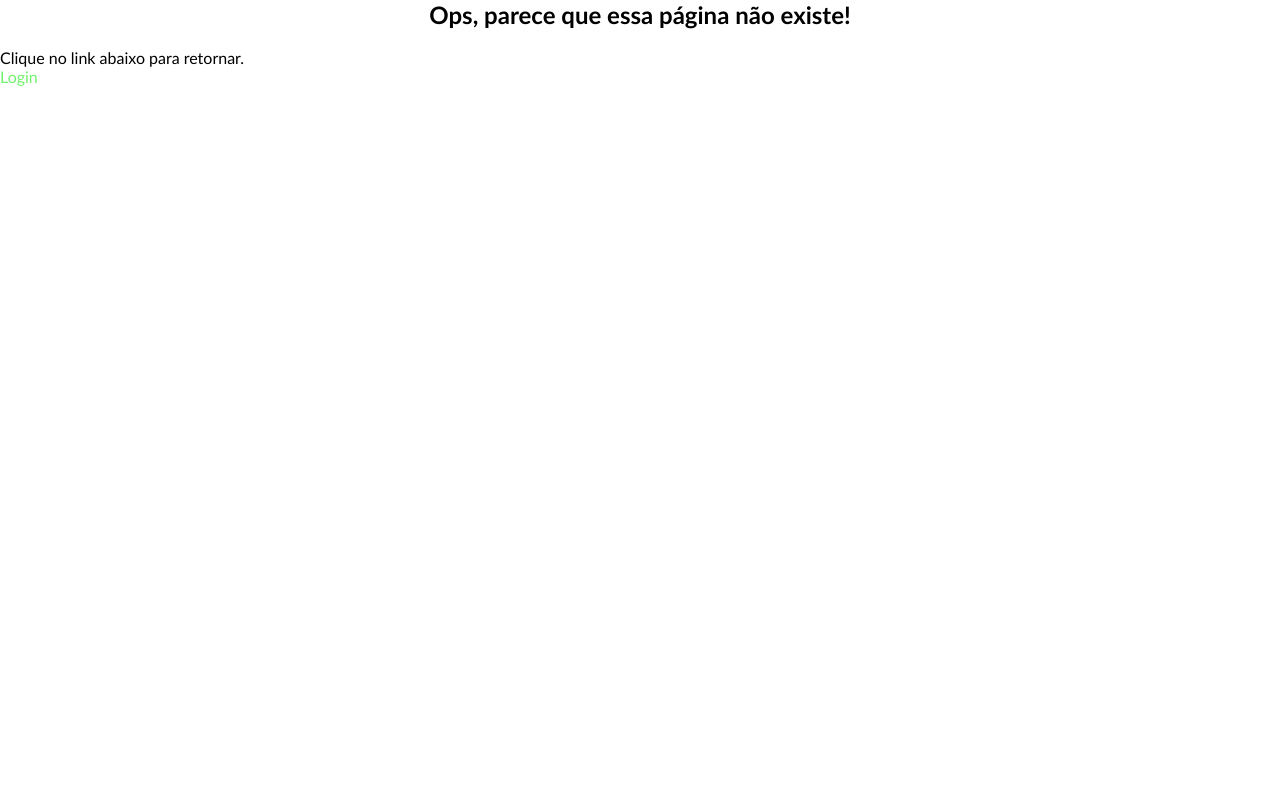
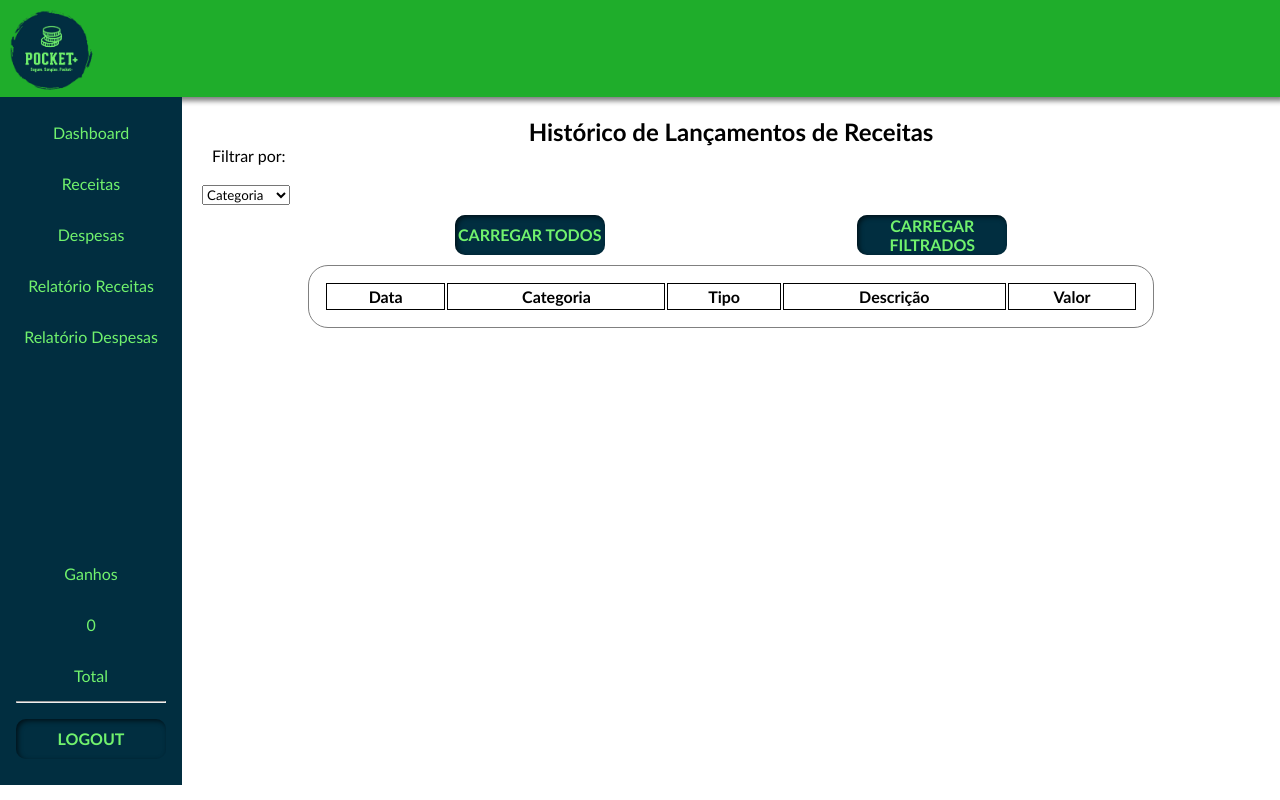
Before and after one commit to marlon-vinicius/PI-PocketPlus, a React (Create React App) app in the folder front-end/pocket-plus/: page /RelatorioReceitas in a window 1280 px wide. Built offline with nearby package versions, Linux system fonts and the light colour scheme; sample sign-in values are in the browser's storage.

Commit message:
separação de páginas de relatórios

```diff
--- a/front-end/pocket-plus/src/components/Sidebar.jsx
+++ b/front-end/pocket-plus/src/components/Sidebar.jsx
@@ -17,14 +17,20 @@ function Sidebar({...props}) {
     <div className="sidebar">
       <nav>
         <ul>
+        <li>
+            <Link to="/Dashboard">Dashboard</Link>
+          </li>
           <li>
             <Link to="/Receita">Receitas</Link>
           </li>
           <li>
-          <Link to="/Despesa">Despesas</Link>
+            <Link to="/Despesa">Despesas</Link>
           </li>
           <li>
-          <Link to="/Relatorio">Relatório</Link>
+            <Link to="/RelatorioReceitas">Relatório Receitas</Link>
+          </li>
+          <li>
+            <Link to="/RelatorioDespesas">Relatório Despesas</Link>
           </li>
         </ul>
       </nav>
--- a/front-end/pocket-plus/src/pages/Relatorio.jsx
+++ b/front-end/pocket-plus/src/pages/RelatorioDespesas.jsx
@@ -4,7 +4,7 @@ import Sidebar from "../components/Sidebar";
 import "../styles/relatorio.css";
 import { toast } from "react-toastify";
 
-function Relatorio() {
+function RelatorioDespesas() {
   const [transacoes, setTransacoes] = useState([]);
   const [valor, setValor] = useState(0);
 
@@ -58,7 +58,7 @@ function Relatorio() {
       <div style={{ display: "flex" }}>
         <Sidebar valor={valor} />
         <div className="pai">
-          <h2>Histórico de Lançamentos</h2>
+          <h2>Histórico de Lançamentos de Despesas</h2>
 
           <div className="pesquisa">
             Filtrar por:
@@ -112,4 +112,4 @@ function Relatorio() {
   );
 }
 
-export default Relatorio;
+export default RelatorioDespesas;
--- /dev/null
+++ b/front-end/pocket-plus/src/pages/RelatorioReceitas.jsx
@@ -0,0 +1,113 @@
+import { useState } from "react";
+import Header from "../components/Header";
+import Sidebar from "../components/Sidebar";
+import "../styles/relatorio.css";
+import { toast } from "react-toastify";
+
+function RelatorioReceitas() {
+  const [transacoes, setTransacoes] = useState([]);
+  const [valor, setValor] = useState(0);
+
+  const carregarTodosLancamentos = async () => {
+    const response = await fetch("http://localhost:5000/transacao/todas", {
+      method: "GET",
+      headers: {
+        "Content-Type": "application/json",
+        authorization: window.sessionStorage.getItem("token"),
+      },
+    });
+
+    if (response.status === 200) {
+      let valorDespesas = 0;
+
+      const retorno = await response.json();
+
+      retorno.map((val) => {
+        return setValor(valorDespesas += val.valor);
+      });
+
+
+      return setTransacoes(retorno);
+    } else {
+      const data = await response.json();
+      toast.warning(`Ops, tivemos um problema: ${data.error}`);
+    }
+  };
+
+  const carregarFiltrados = async () => {
+    const response = await fetch("http://localhost:5000/transacao/filtradas", {
+      method: "GET",
+      headers: {
+        "Content-Type": "application/json",
+        authorization: window.sessionStorage.getItem("token"),
+      },
+    });
+
+    if (response.status === 200) {
+      const retorno = await response.json();
+      return setTransacoes(retorno);
+    } else {
+      const data = await response.json();
+      toast.warning(`Ops, tivemos um problema: ${data.error}`);
+    }
+  };
+
+  return (
+    <>
+      <Header />
+      <div style={{ display: "flex" }}>
+        <Sidebar valor={valor} />
+        <div className="pai">
+          <h2>Histórico de Lançamentos de Receitas</h2>
+
+          <div className="pesquisa">
+            Filtrar por:
+            <br />
+            <br />
+            <select>
+              <option value="">Categoria</option>
+              <option value="Pagamento">Pagamento</option>
+              <option value="Quinzena">Quinzena</option>
+              <option value="Outros">Outros</option>
+            </select>
+          </div>
+          <div className="botoes">
+            <button onClick={carregarTodosLancamentos}>Carregar Todos</button>
+            <button onClick={carregarFiltrados}>Carregar Filtrados</button>
+          </div>
+
+          <div className="painel">
+            <div>
+              <table>
+                <tr>
+                  <th>Data</th>
+                  <th>Categoria</th>
+                  <th>Tipo</th>
+                  <th>Descrição</th>
+                  <th>Valor</th>
+                </tr>
+                {transacoes.map((item, index) => (
+                  <tr key={index}>
+                    <td>
+                      {item.data.substring(8, 10) +
+                        "/" +
+                        item.data.substring(5, 7) +
+                        "/" +
+                        item.data.substring(0, 4)}
+                    </td>
+                    <td>{item.categoria}</td>
+                    <td>{item.tipo}</td>
+                    <td>{item.descricao}</td>
+                    <td>{"R$ " + item.valor}</td>
+                  </tr>
+                ))}
+              </table>
+            </div>
+          </div>
+        </div>
+      </div>
+    </>
+  );
+}
+
+export default RelatorioReceitas;
--- a/front-end/pocket-plus/src/routes.js
+++ b/front-end/pocket-plus/src/routes.js
@@ -5,7 +5,8 @@ import PrivateRoutes from "./guard/guard.jsx";
 import Login from "./pages/Login";
 import Cadastro from "./pages/Cadastro";
 import Despesa from "./pages/Despesa";
-import Relatorio from "./pages/Relatorio";
+import RelatorioDespesas from "./pages/RelatorioDespesas";
+import RelatorioReceitas from "./pages/RelatorioReceitas";
 import Dashboard from "./pages/Dashboard.jsx";
 import Receita from './pages/Receita.jsx'
 import Error from "./pages/Error";
@@ -19,7 +20,8 @@ function RoutesApp() {
           <Route path="/dashboard" element={<Dashboard />} />
           <Route path="/receita" element={<Receita />} />
           <Route path="/despesa" element={<Despesa />} />
-          <Route path="/relatorio" element={<Relatorio />} />
+          <Route path="/RelatorioDespesas" element={<RelatorioDespesas />} />
+          <Route path="/RelatorioReceitas" element={<RelatorioReceitas />} />
 
         </Route>
 
```
